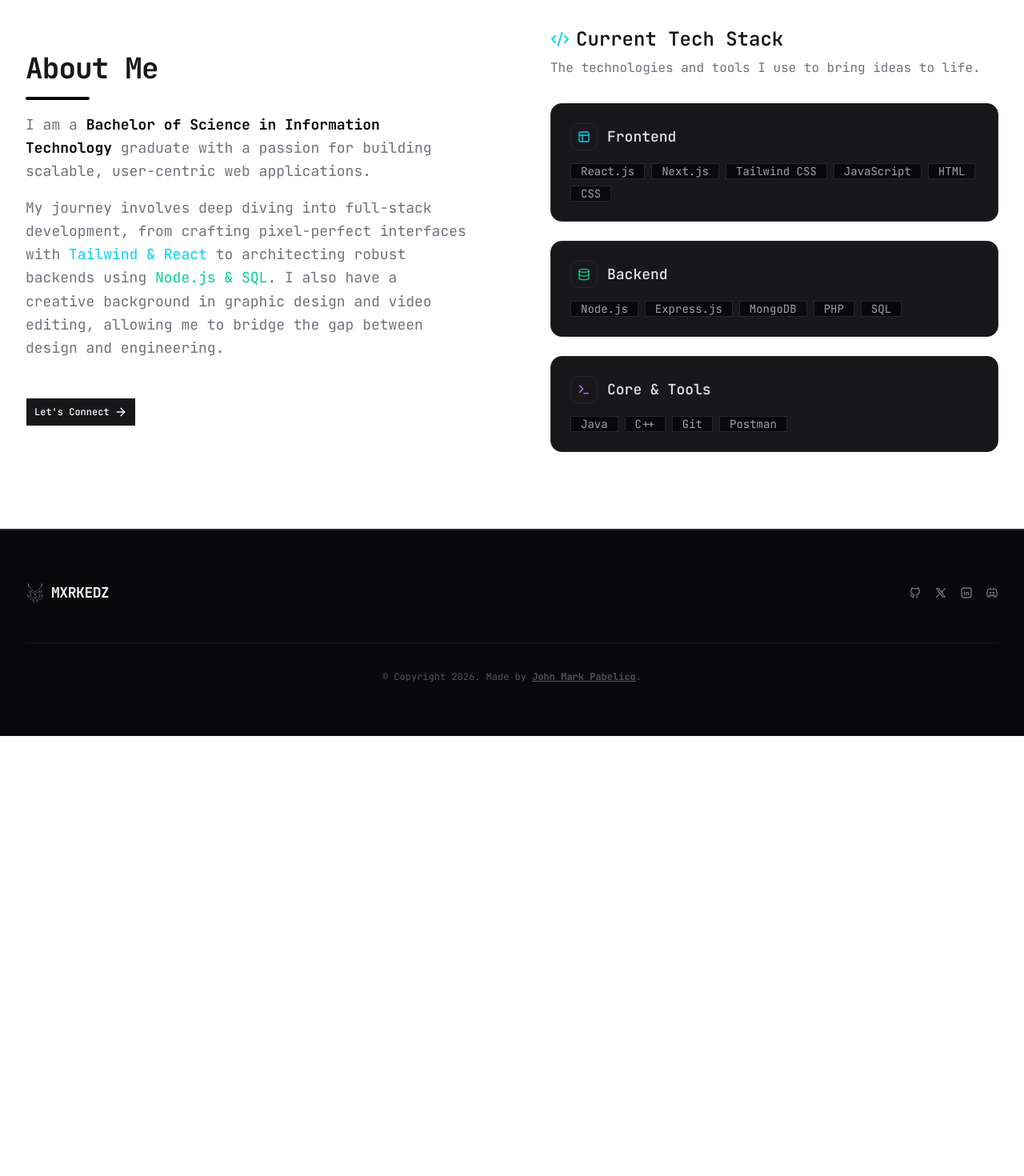
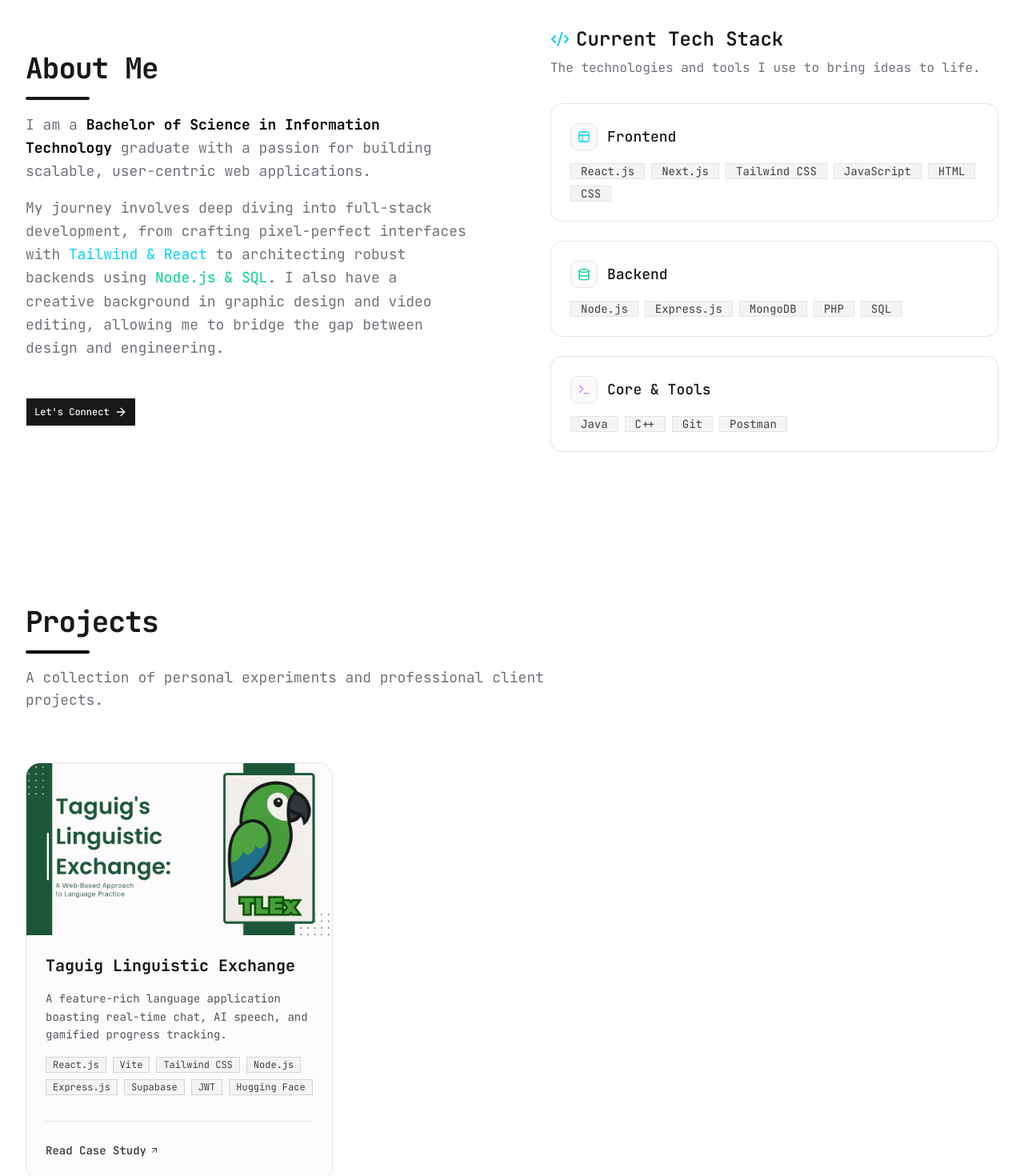
Before and after one commit to mxrkedz/portfolio, a Next.js app: page / in a window 1280 px wide. Shown: the part 920-2390 px from the top of the page at 80% size. Before the commit the page ends 1840 px from the top, so only its background shows below. Built offline with nearby package versions, Linux system fonts and the light colour scheme.

Commit message:
projects section

```diff
--- a/app/layout.tsx
+++ b/app/layout.tsx
@@ -28,7 +28,7 @@ export default function RootLayout({
   children: React.ReactNode;
 }>) {
   return (
-    <html lang="en" className={jetbrainsMono.variable}>
+    <html lang="en" className={`${jetbrainsMono.variable} scroll-smooth`}>
       <body
         className={`${geistSans.variable} ${geistMono.variable} antialiased`}
       >
--- a/app/page.tsx
+++ b/app/page.tsx
@@ -3,6 +3,7 @@ import { ComponentExample } from '@/components/component-example';
 import { Hero } from '@/components/Hero';
 import { Footer } from '@/components/layouts/Footer';
 import Navbar from '@/components/layouts/Navbar';
+import { Projects } from '@/components/Projects';
 
 export default function Page() {
   return (
@@ -11,6 +12,7 @@ export default function Page() {
       <Hero />
       {/* <ComponentExample /> */}
       <About />
+      <Projects />
       <Footer />
     </>
   );
--- a/components/About.tsx
+++ b/components/About.tsx
@@ -31,7 +31,7 @@ export function About() {
   return (
     <section
       id="about"
-      className="relative w-full bg-white dark:bg-zinc-950 py-24 border-b border-zinc-800"
+      className="relative w-full bg-white dark:bg-zinc-950 py-24"
     >
       <div className="container mx-auto px-6 lg:px-8">
         <div className="grid gap-16 lg:grid-cols-2 lg:gap-24">
@@ -40,7 +40,7 @@ export function About() {
               <h2 className="text-3xl font-bold tracking-tight text-zinc-900 dark:text-white sm:text-4xl">
                 About Me
               </h2>
-              <div className="h-1 w-20 rounded bg-black dark:bg-gradient-to-r dark:from-cyan-400 dark:to-emerald-400"></div>
+              <div className="h-1 w-20 rounded bg-zinc-900 dark:bg-gradient-to-r dark:from-cyan-400 dark:to-emerald-400"></div>
 
               <p className="text-muted-foreground text-lg leading-relaxed">
                 I am a{' '}
@@ -85,13 +85,13 @@ export function About() {
               {skills.map((group, idx) => (
                 <div
                   key={idx}
-                  className="rounded-xl border border-zinc-800 bg-zinc-900 dark:bg-zinc-900/30 p-6 transition-all hover:border-zinc-700 hover:bg-zinc-900/90 dark:hover:bg-zinc-900/50"
+                  className="rounded-xl border bg-white border-zinc-200 dark:bg-zinc-900/30 dark:border-zinc-800 p-6 transition-all hover:border-zinc-300 hover:bg-zinc-50 dark:hover:border-zinc-700 dark:hover:bg-zinc-900/50"
                 >
                   <div className="mb-4 flex items-center gap-3">
-                    <div className="rounded-lg bg-zinc-900 p-2 border border-zinc-800">
+                    <div className="rounded-lg bg-zinc-50 p-2 border border-zinc-200 dark:bg-zinc-900 dark:border-zinc-800">
                       {group.icon}
                     </div>
-                    <h4 className="text-lg font-medium text-zinc-200">
+                    <h4 className="text-lg font-medium text-zinc-900 dark:text-zinc-200">
                       {group.category}
                     </h4>
                   </div>
@@ -101,7 +101,7 @@ export function About() {
                       <Badge
                         key={item}
                         variant="secondary"
-                        className="bg-zinc-950 border border-zinc-800 text-zinc-400 hover:text-white transition-colors px-3 py-1 text-sm font-normal cursor-default"
+                        className="bg-zinc-100 border border-zinc-200 text-zinc-700 hover:text-zinc-900 dark:bg-zinc-900 dark:border-zinc-800 dark:text-zinc-300 dark:hover:text-white transition-colors px-3 py-1 text-sm font-normal cursor-default"
                       >
                         {item}
                       </Badge>
--- /dev/null
+++ b/components/Projects.tsx
@@ -0,0 +1,142 @@
+import Image from 'next/image';
+import Link from 'next/link';
+import { ArrowUpRight, FolderGit2 } from 'lucide-react';
+import { IconBrandGithub } from '@tabler/icons-react';
+import { Badge } from '@/components/ui/badge';
+import { Button } from '@/components/ui/button';
+
+export function Projects() {
+  const projects = [
+    {
+      title: 'Taguig Linguistic Exchange',
+      description:
+        'A feature-rich language application boasting real-time chat, AI speech, and gamified progress tracking.',
+      image: '/tlexx.png',
+      tags: [
+        'React.js',
+        'Vite',
+        'Tailwind CSS',
+        'Node.js',
+        'Express.js',
+        'Supabase',
+        'JWT',
+        'Hugging Face',
+      ],
+
+      links: {
+        demo: 'https://tlex-taupe.vercel.app/',
+        github: 'https://github.com/mcodog/Langly',
+        caseStudy: '/tlex',
+      },
+    },
+  ];
+
+  return (
+    <section
+      id="projects"
+      className="relative w-full bg-white dark:bg-zinc-950 py-24"
+    >
+      <div className="container mx-auto px-6 lg:px-8">
+        <div className="mb-16 flex flex-col items-start justify-between gap-4 md:flex-row md:items-end">
+          <div className="space-y-4">
+            <h2 className="text-3xl font-bold tracking-tight text-zinc-900 dark:text-white sm:text-4xl">
+              Projects
+            </h2>
+            <div className="h-1 w-20 rounded bg-black dark:bg-gradient-to-r dark:from-cyan-400 dark:to-emerald-400"></div>
+            <p className="max-w-2xl text-muted-foreground text-lg">
+              A collection of personal experiments and professional client
+              projects.
+            </p>
+          </div>
+
+          {/* <Button
+            variant="outline"
+            className="border-zinc-800 bg-zinc-950 text-zinc-300 hover:bg-zinc-900 hover:text-cyan-400 hidden md:flex"
+          >
+            View All Archive
+          </Button> */}
+        </div>
+        <div className="grid gap-8 md:grid-cols-2 lg:grid-cols-3">
+          {projects.map((project, index) => (
+            <div
+              key={index}
+              className="group relative flex flex-col overflow-hidden rounded-2xl border border-zinc-200 bg-zinc-50/50 dark:border-zinc-800 dark:bg-zinc-900/30 transition-all duration-300 hover:border-zinc-300 dark:hover:border-zinc-700 hover:bg-zinc-100/50 dark:hover:bg-zinc-900/50 hover:shadow-2xl hover:shadow-blue-900/10 dark:hover:shadow-cyan-900/10"
+            >
+              <div className="relative aspect-video w-full overflow-hidden bg-zinc-100 dark:bg-zinc-950">
+                <div className="absolute inset-0 bg-zinc-200/50 dark:bg-zinc-800/50 flex items-center justify-center text-zinc-400 dark:text-zinc-700">
+                  <FolderGit2 className="w-12 h-12 opacity-20" />
+                </div>
+                <Image
+                  src={project.image}
+                  alt={project.title}
+                  fill
+                  className="object-cover transition-transform duration-500 group-hover:scale-105"
+                />
+                <div className="absolute inset-0 bg-black/60 opacity-0 transition-opacity duration-300 group-hover:opacity-100 flex items-center justify-center gap-4">
+                  {project.links.demo && (
+                    <Link
+                      href={project.links.demo}
+                      target="_blank"
+                      className="rounded-full bg-white p-3 text-zinc-950 transition-transform hover:scale-110 hover:bg-cyan-400"
+                      title="View Live Demo"
+                    >
+                      <ArrowUpRight className="h-5 w-5" />
+                    </Link>
+                  )}
+                  {project.links.github && (
+                    <Link
+                      href={project.links.github}
+                      target="_blank"
+                      className="rounded-full bg-zinc-100 dark:bg-zinc-950 p-3 text-zinc-950 dark:text-white border border-zinc-300 dark:border-zinc-700 transition-transform hover:scale-110 hover:border-cyan-400 hover:text-cyan-400"
+                      title="View Source Code"
+                    >
+                      <IconBrandGithub className="h-5 w-5" />
+                    </Link>
+                  )}
+                </div>
+              </div>
+              <div className="flex flex-1 flex-col p-6">
+                <div className="flex-1 space-y-4">
+                  <h3 className="text-xl font-bold text-zinc-900 dark:text-zinc-100 group-hover:text-cyan-600 dark:group-hover:text-cyan-400 transition-colors">
+                    {project.title}
+                  </h3>
+                  <p className="text-sm leading-relaxed text-zinc-600 dark:text-zinc-400 line-clamp-3">
+                    {project.description}
+                  </p>
+                  <div className="flex flex-wrap gap-2">
+                    {project.tags.map((tag) => (
+                      <Badge
+                        key={tag}
+                        variant="secondary"
+                        className="bg-zinc-100 dark:bg-zinc-950 border border-zinc-300 dark:border-zinc-800 text-zinc-700 dark:text-zinc-500 px-2 py-0.5 text-xs font-normal"
+                      >
+                        {tag}
+                      </Badge>
+                    ))}
+                  </div>
+                </div>
+                <div className="mt-8 pt-6 border-t border-zinc-200 dark:border-zinc-800">
+                  <Link
+                    href={project.links.caseStudy}
+                    className="inline-flex items-center text-sm font-semibold text-zinc-700 dark:text-zinc-300 hover:text-cyan-600 dark:hover:text-cyan-400 transition-colors"
+                  >
+                    Read Case Study
+                    <ArrowUpRight className="ml-1 h-3 w-3" />
+                  </Link>
+                </div>
+              </div>
+            </div>
+          ))}
+        </div>
+        {/* <div className="mt-12 flex justify-center md:hidden">
+          <Button
+            variant="outline"
+            className="w-full border-zinc-800 bg-zinc-950 text-zinc-300"
+          >
+            View All Archive
+          </Button>
+        </div> */}
+      </div>
+    </section>
+  );
+}
```
Also changed, not shown: public/tlexx.png (added).
